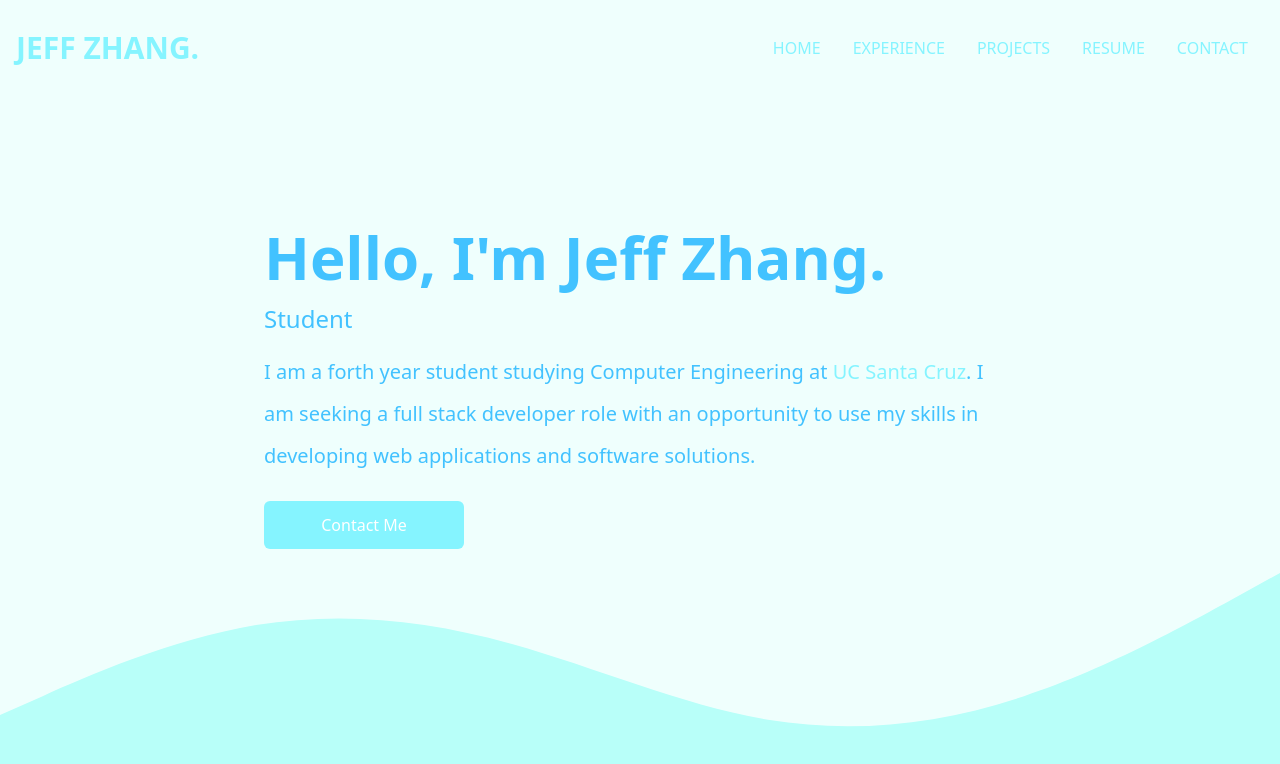
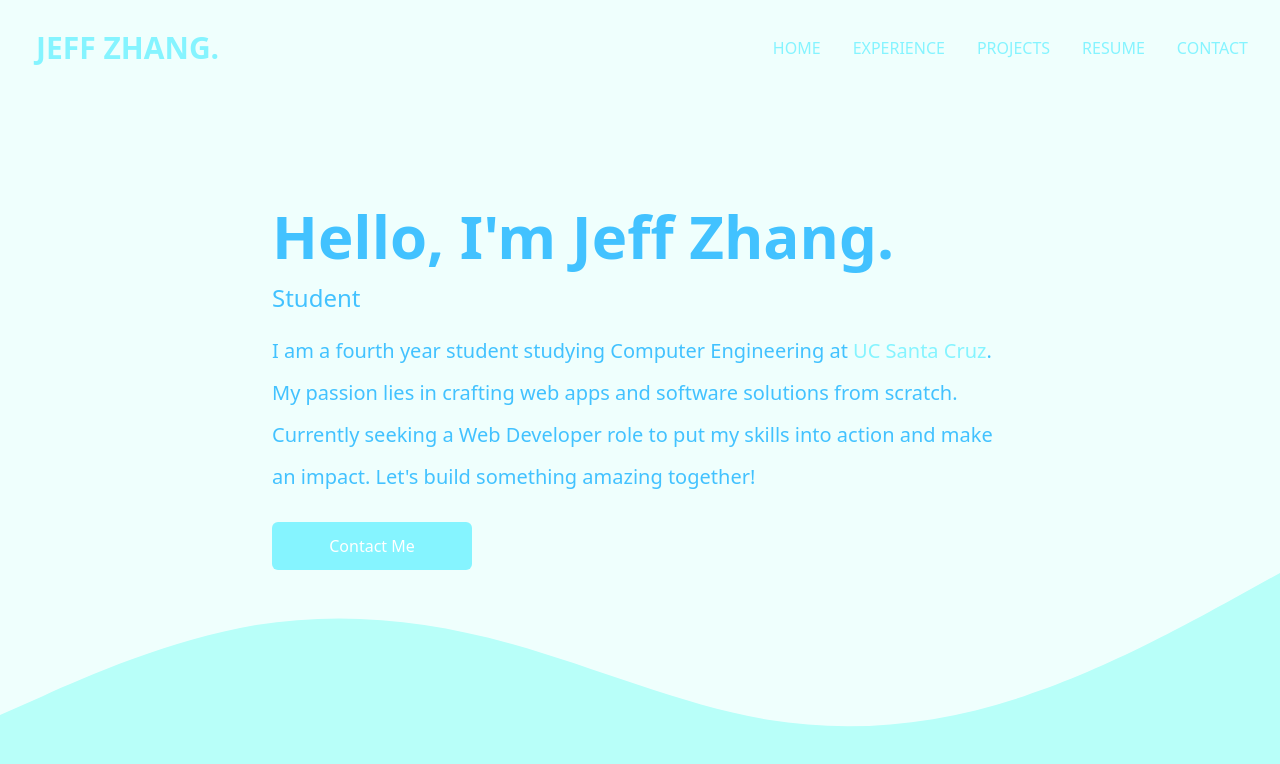
Before and after one commit to Jeffuz/Personal-Portfolio, a React (Create React App) app in the folder portfolio/: page / in a window 1280 px wide. Shown: the top 764 px of the page. Built offline with nearby package versions, Linux system fonts and the light colour scheme.

Commit message:
fix layers and create pages

```diff
--- a/portfolio/src/components/About.jsx
+++ b/portfolio/src/components/About.jsx
@@ -15,14 +15,13 @@ const About = () => {
             </div>
             {/* Description */}
             <div className='max-w-[800px] mt-[-96px] w-full h-screen text-left flex flex-col mx-auto justify-center'>
-                <h1 className='text-[#42C2FF] font-poppins text-6xl font-bold leading-16 mx-6'>Hello, I'm Jeff Zhang.</h1>
-                <h3 className='text-[#42C2FF] font-poppins text-2xl font-light leading-[266.667%] mx-6'>Student</h3>
-                <p className='text-[#42C2FF] font-poppins text-xl font-medium leading-[210%] mx-6'> I am a forth year student studying Computer Engineering
+                <h1 className='text-[#42C2FF] font-poppins text-6xl font-bold leading-16 mx-8'>Hello, I'm Jeff Zhang.</h1>
+                <h3 className='text-[#42C2FF] font-poppins text-2xl font-light leading-[266.667%] mx-8'>Student</h3>
+                <p className='text-[#42C2FF] font-poppins text-xl font-medium leading-[210%] mx-8'> I am a fourth year student studying Computer Engineering
                     at <span className='text-[#85F4FF]'>UC Santa Cruz</span>.
-                    I am seeking a full stack developer role with an opportunity to use my skills
-                    in developing web applications and software solutions.
+                    My passion lies in crafting web apps and software solutions from scratch. Currently seeking a Web Developer role to put my skills into action and make an impact. Let's build something amazing together!
                 </p>
-                <button className='bg-[#85F4FF] w-[200px] rounded-md font-medium my-6 px-6 py-3 mx-6'>Contact Me</button>
+                <button className='bg-[#85F4FF] w-[200px] rounded-md font-medium my-6 px-6 py-3 mx-8' onClick={() => window.location.href = 'mailto:jeffzhang0049@gmail.com'} style={{ zIndex: 1 }}>Contact Me</button>
             </div>
         </div>
     )
--- a/portfolio/src/components/Navbar.jsx
+++ b/portfolio/src/components/Navbar.jsx
@@ -11,7 +11,7 @@ const Navbar = () => {
 
     return (
         <div className='flex justify-between items-center h-24 max-w-[1500px] mx-auto px-4 text-[#85F4FF]'>
-            <h1 className='w-full text-3xl font-bold'>JEFF ZHANG.</h1>
+            <h1 className='w-full text-3xl font-bold ml-5'>JEFF ZHANG.</h1>
             <ul className='hidden md:flex'>
                 <li className='p-4'>HOME</li>
                 <li className='p-4'>EXPERIENCE</li>
@@ -22,7 +22,12 @@ const Navbar = () => {
             <div onClick={handleNav} className='block md:hidden'>
                 {nav ? <AiOutlineClose size={20} /> : <AiOutlineMenu size={20} />}
             </div>
-            <div className={nav ? 'md:hidden fixed left-0 top-0 w-[50%] h-full border-r border-r-gray-100  bg-[#EFFFFD] ease-in-out duration-500' : 'fixed left-[-100%] top-0 w-[50%] h-full border-r border-r-gray-100  bg-[#EFFFFD] ease-in-out duration-500'}>
+            <div className={nav
+                ? 'md:hidden fixed left-0 top-0 w-[50%] h-full border-r border-r-gray-100  bg-[#EFFFFD] ease-in-out duration-500'
+                : 'fixed left-[-100%] top-0 w-[50%] h-full border-r border-r-gray-100  bg-[#EFFFFD] ease-in-out duration-500'
+            }
+            style={{ zIndex: 2}}
+            >
                 <h1 className='w-full text-3xl font-bold m-4 pl-1'>JEFF ZHANG.</h1>
                 <ul className='px-4'>
                     <li className='p-4 border-b '>HOME</li>
```
Also changed, not shown: portfolio/src/pages/contact.js (added), portfolio/src/pages/experience.js (added), portfolio/src/pages/projects.js (added), portfolio/src/pages/resume.js (added).
